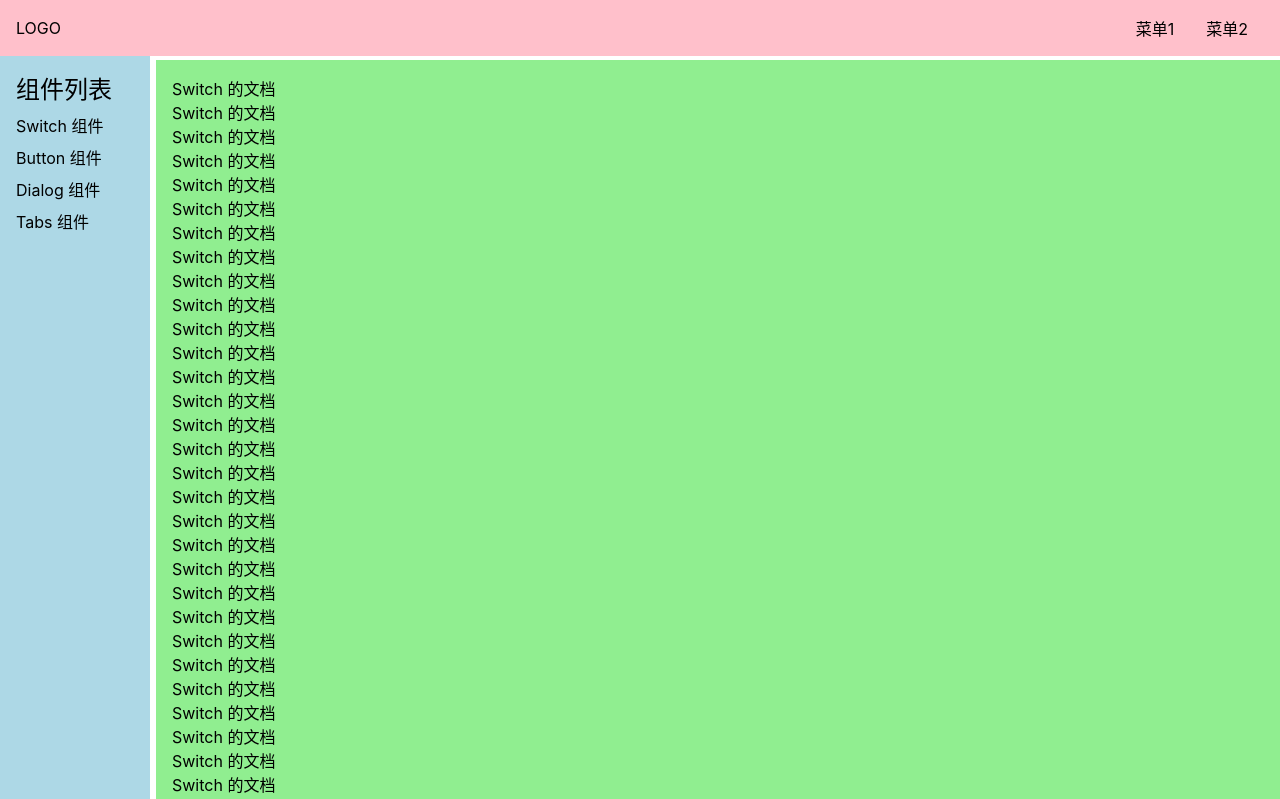
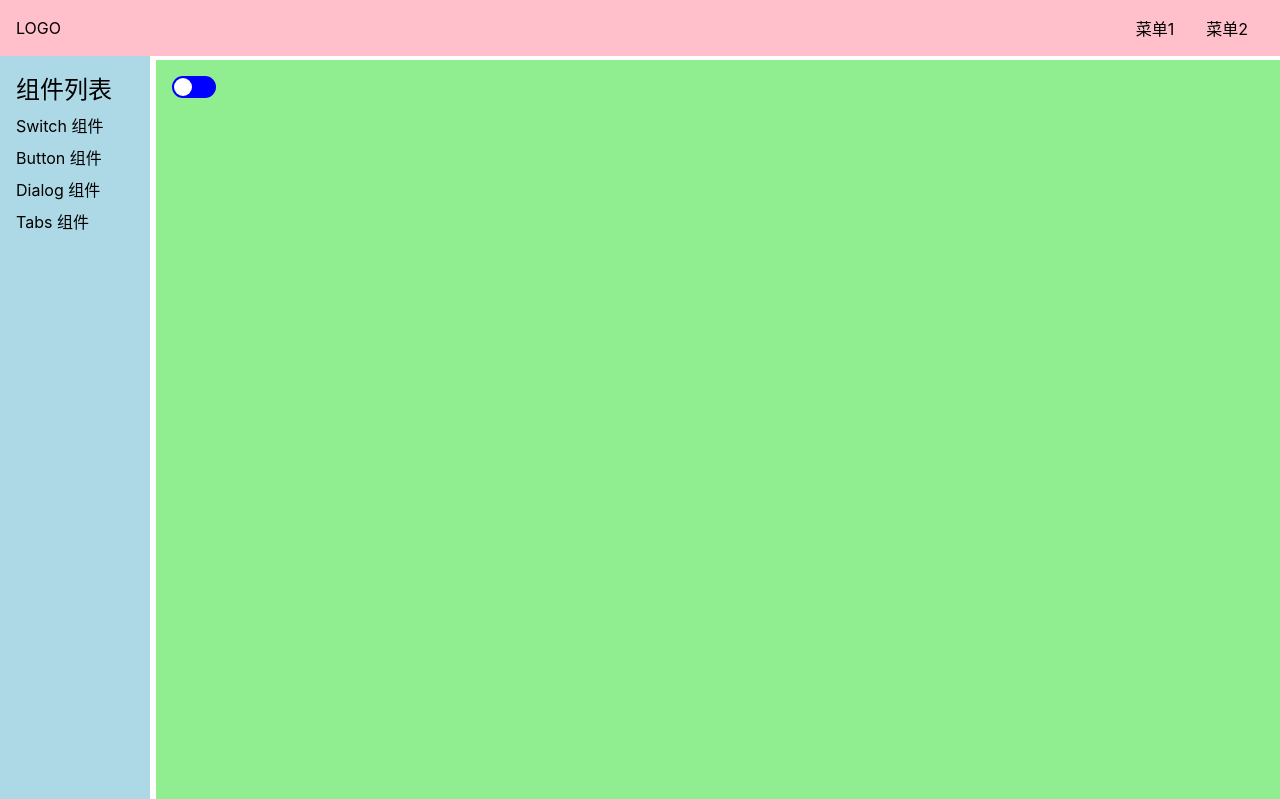
Before and after one commit to wweggplant/wui, a Vue app: page /#/doc/switch in a window 1280 px wide. Shown: the top 799 px of the page. Built offline with nearby package versions, Linux system fonts and the light colour scheme.

Commit message:
Switch组件静态css

```diff
--- a/src/components/SwitchDemo.vue
+++ b/src/components/SwitchDemo.vue
@@ -1,104 +1,11 @@
 <template>
-  <div>
-    <p>Switch 的文档</p>
-    <p>Switch 的文档</p>
-    <p>Switch 的文档</p>
-    <p>Switch 的文档</p>
-    <p>Switch 的文档</p>
-    <p>Switch 的文档</p>
-    <p>Switch 的文档</p>
-    <p>Switch 的文档</p>
-    <p>Switch 的文档</p>
-    <p>Switch 的文档</p>
-    <p>Switch 的文档</p>
-    <p>Switch 的文档</p>
-    <p>Switch 的文档</p>
-    <p>Switch 的文档</p>
-    <p>Switch 的文档</p>
-    <p>Switch 的文档</p>
-    <p>Switch 的文档</p>
-    <p>Switch 的文档</p>
-    <p>Switch 的文档</p>
-    <p>Switch 的文档</p>
-    <p>Switch 的文档</p>
-    <p>Switch 的文档</p>
-    <p>Switch 的文档</p>
-    <p>Switch 的文档</p>
-    <p>Switch 的文档</p>
-    <p>Switch 的文档</p>
-    <p>Switch 的文档</p>
-    <p>Switch 的文档</p>
-    <p>Switch 的文档</p>
-    <p>Switch 的文档</p>
-    <p>Switch 的文档</p>
-    <p>Switch 的文档</p>
-    <p>Switch 的文档</p>
-    <p>Switch 的文档</p>
-    <p>Switch 的文档</p>
-    <p>Switch 的文档</p>
-    <p>Switch 的文档</p>
-    <p>Switch 的文档</p>
-    <p>Switch 的文档</p>
-    <p>Switch 的文档</p>
-    <p>Switch 的文档</p>
-    <p>Switch 的文档</p>
-    <p>Switch 的文档</p>
-    <p>Switch 的文档</p>
-    <p>Switch 的文档</p>
-    <p>Switch 的文档</p>
-    <p>Switch 的文档</p>
-    <p>Switch 的文档</p>
-    <p>Switch 的文档</p>
-    <p>Switch 的文档</p>
-    <p>Switch 的文档</p>
-    <p>Switch 的文档</p>
-    <p>Switch 的文档</p>
-    <p>Switch 的文档</p>
-    <p>Switch 的文档</p>
-    <p>Switch 的文档</p>
-    <p>Switch 的文档</p>
-    <p>Switch 的文档</p>
-    <p>Switch 的文档</p>
-    <p>Switch 的文档</p>
-    <p>Switch 的文档</p>
-    <p>Switch 的文档</p>
-    <p>Switch 的文档</p>
-    <p>Switch 的文档</p>
-    <p>Switch 的文档</p>
-    <p>Switch 的文档</p>
-    <p>Switch 的文档</p>
-    <p>Switch 的文档</p>
-    <p>Switch 的文档</p>
-    <p>Switch 的文档</p>
-    <p>Switch 的文档</p>
-    <p>Switch 的文档</p>
-    <p>Switch 的文档</p>
-    <p>Switch 的文档</p>
-    <p>Switch 的文档</p>
-    <p>Switch 的文档</p>
-    <p>Switch 的文档</p>
-    <p>Switch 的文档</p>
-    <p>Switch 的文档</p>
-    <p>Switch 的文档</p>
-    <p>Switch 的文档</p>
-    <p>Switch 的文档</p>
-    <p>Switch 的文档</p>
-    <p>Switch 的文档</p>
-    <p>Switch 的文档</p>
-    <p>Switch 的文档</p>
-    <p>Switch 的文档</p>
-    <p>Switch 的文档</p>
-    <p>Switch 的文档</p>
-    <p>Switch 的文档</p>
-    <p>Switch 的文档</p>
-    <p>Switch 的文档</p>
-    <p>Switch 的文档</p>
-    <p>Switch 的文档</p>
-    <p>Switch 的文档</p>
-    <p>Switch 的文档</p>
-    <p>Switch 的文档</p>
-    <p>Switch 的文档</p>
-    <p>Switch 的文档</p>
-    <p>Switch 的文档</p>
-  </div>
+  <Switch />
 </template>
+<script lang="ts">
+import Switch from '../lib/Switch.vue'
+export default {
+  components: {
+    Switch
+  }
+}
+</script>
--- /dev/null
+++ b/src/lib/Switch.vue
@@ -0,0 +1,35 @@
+<template>
+  <button>
+    <span></span>
+  </button>
+</template>
+
+<script lang="ts">
+export default {
+  name: "Switch"
+}
+</script>
+<style scoped lang="scss">
+$h: 22px;
+$h2:$h - 4px;
+button{
+  height: $h;
+  width: $h*2;
+  border: none;
+  background: blue;
+  border-radius: $h/2;
+  position: relative;
+}
+span{
+  position: absolute;
+  top: 2px;
+  left: 2px;
+  height: $h2;
+  width: $h2;
+  background: white;
+  border-radius: $h / 2;
+}
+button:hover > span {
+  left: calc(100% - #{$h2} - 2px)
+}
+</style>
```
